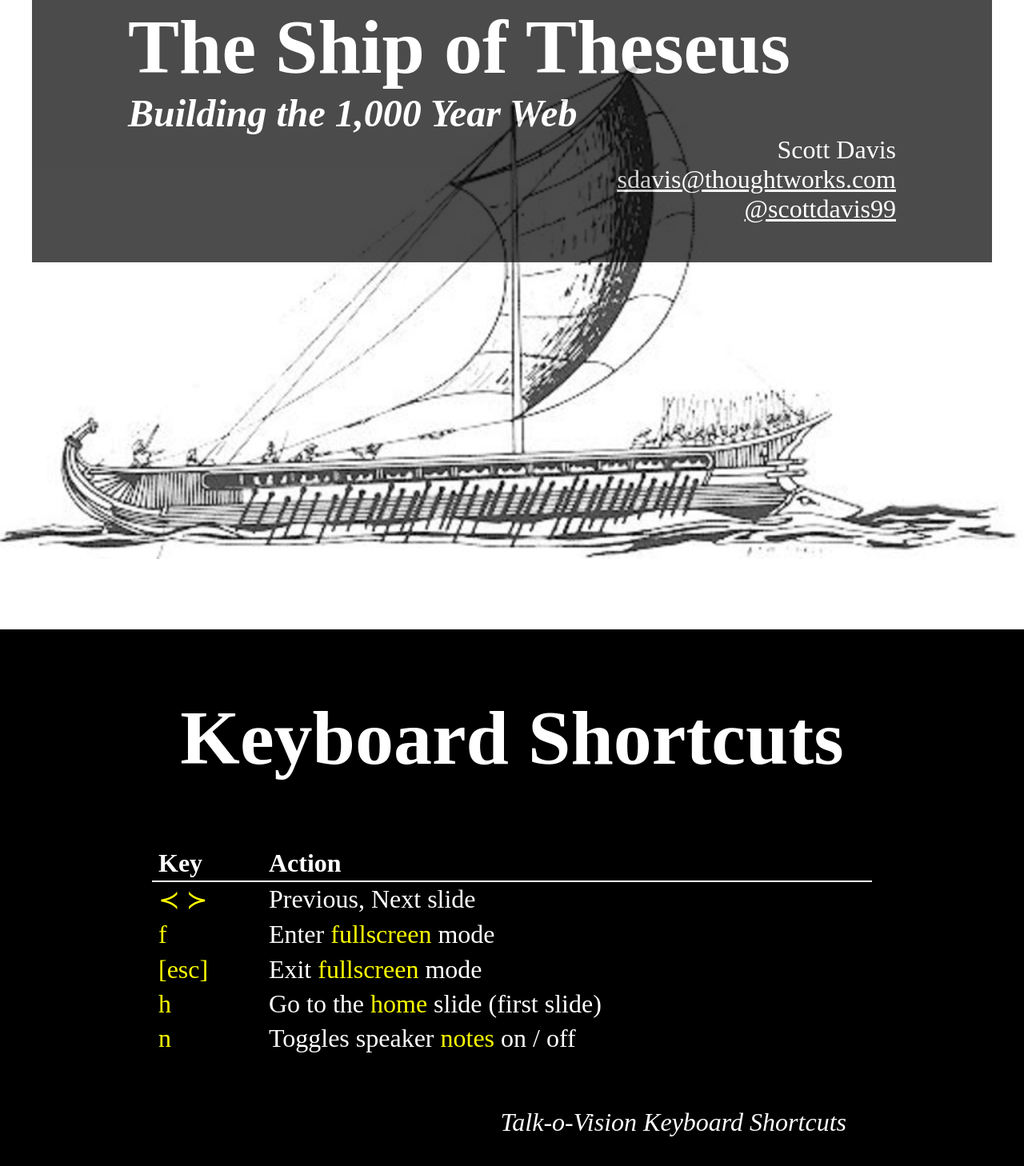
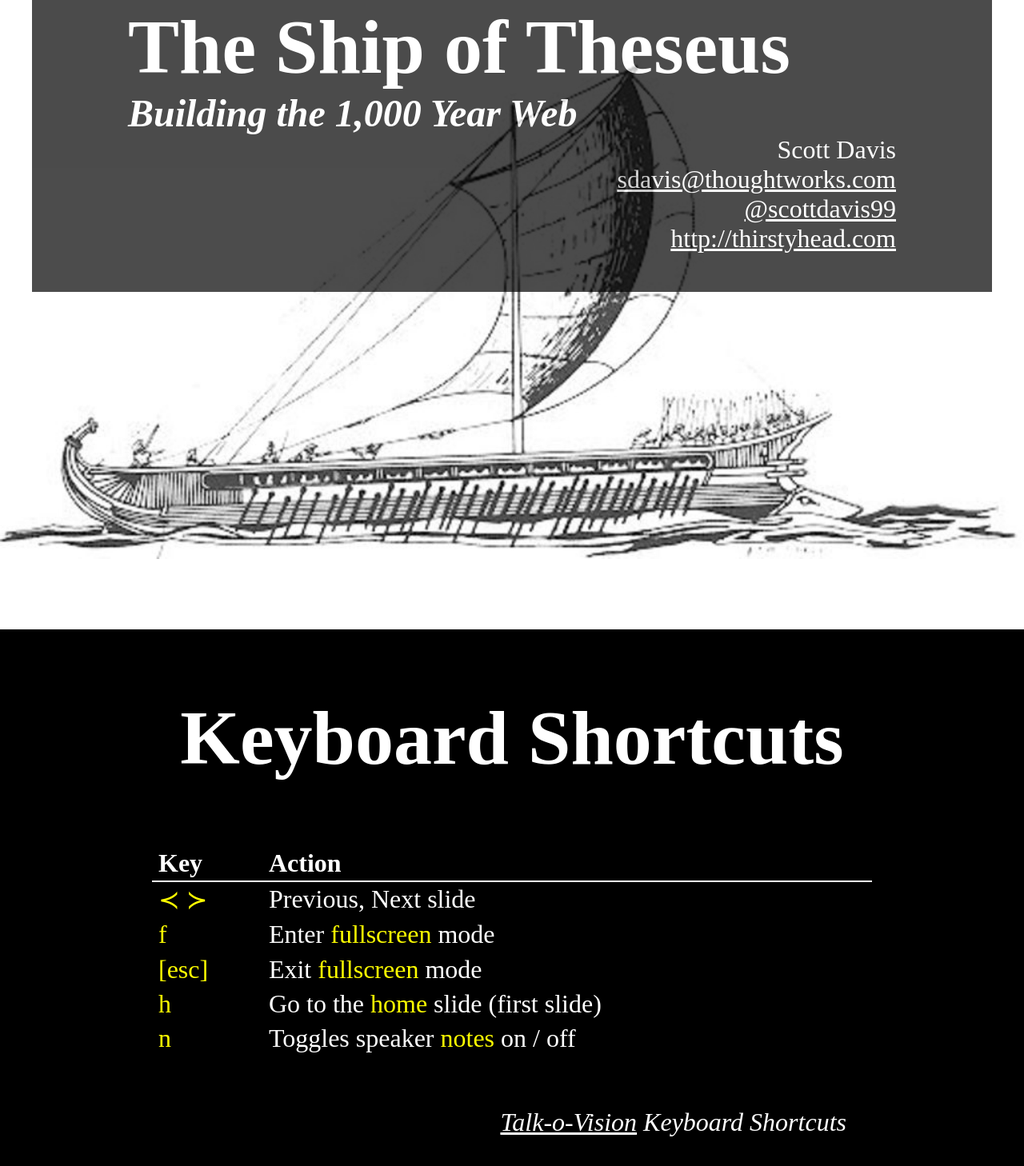
Before and after one commit to ThirstyHead/ship-of-theseus, a website: page index.html in a window 1280 px wide. Shown: the part 45-1503 px from the top of the page at 80% size. Drawn offline with Linux system fonts and the light colour scheme.

Commit message:
added links to thirstyhead, talk-o-vision

```diff
--- a/index.html
+++ b/index.html
@@ -15,6 +15,10 @@
         background-size: contain;
         background-color: white;
       }
+
+      a{
+        color: white;
+      }
     </style>
   </head>
 
@@ -30,7 +34,8 @@
             <div class="banner-bio">
               Scott Davis <br>
               <a href="mailto:sdavis@thoughtworks.com">sdavis@thoughtworks.com</a> <br>
-              <a href="https://twitter.com/scottdavis99?lang=en">@scottdavis99</a>
+              <a href="https://twitter.com/scottdavis99?lang=en">@scottdavis99</a><br>
+              <a href="http://thirstyhead.com">http://thirstyhead.com</a>
             </div>
           </div>
         </figure>
@@ -40,7 +45,7 @@
         <h2>Keyboard Shortcuts</h2>
         <figure>
           <table>
-            <caption>Talk-o-Vision Keyboard Shortcuts</caption>
+            <caption><a href="https://github.com/ThirstyHead/talk-o-vision">Talk-o-Vision</a> Keyboard Shortcuts</caption>
             <thead>
               <tr>
                 <th scope="col">Key</th>
```
